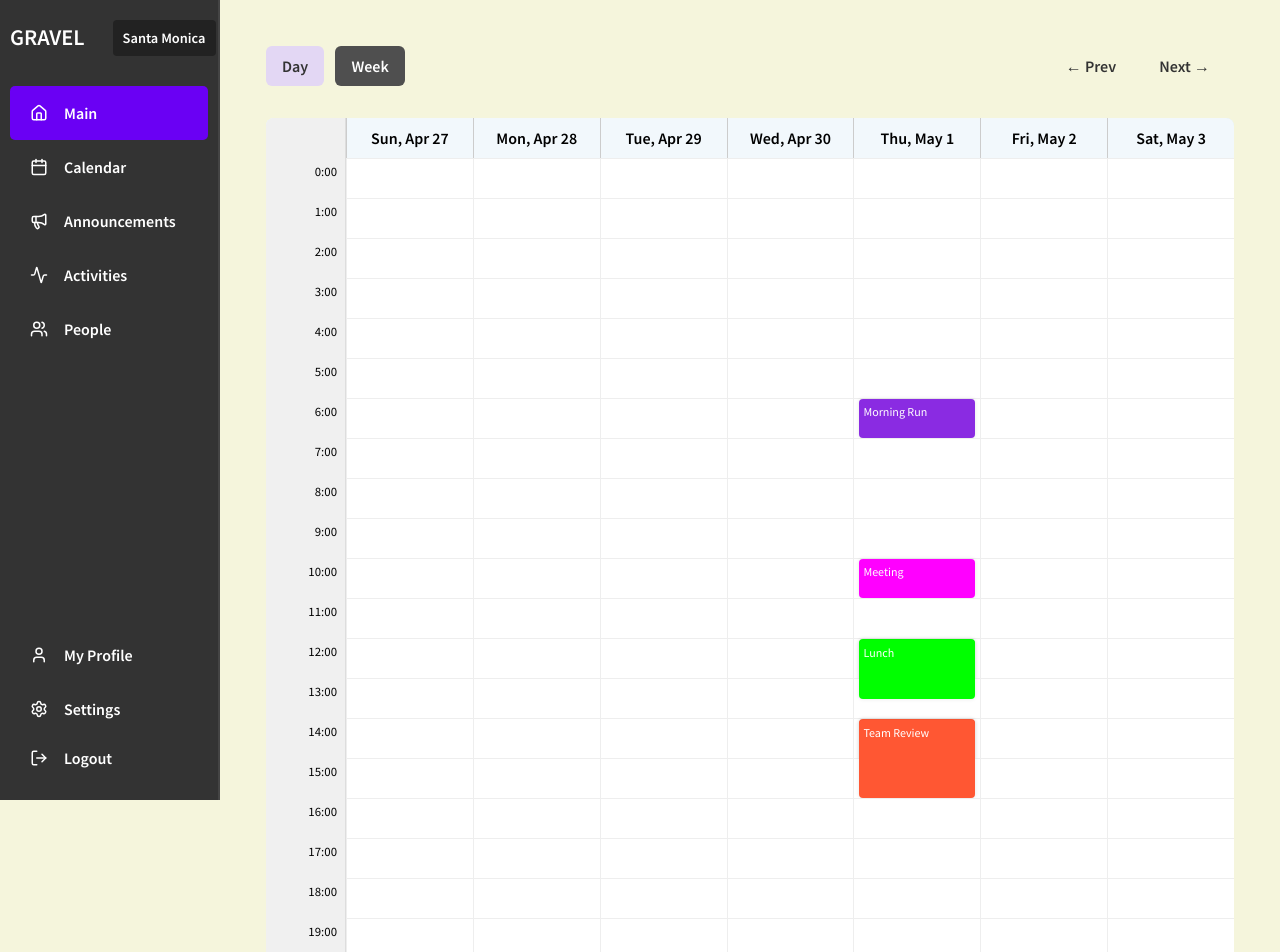
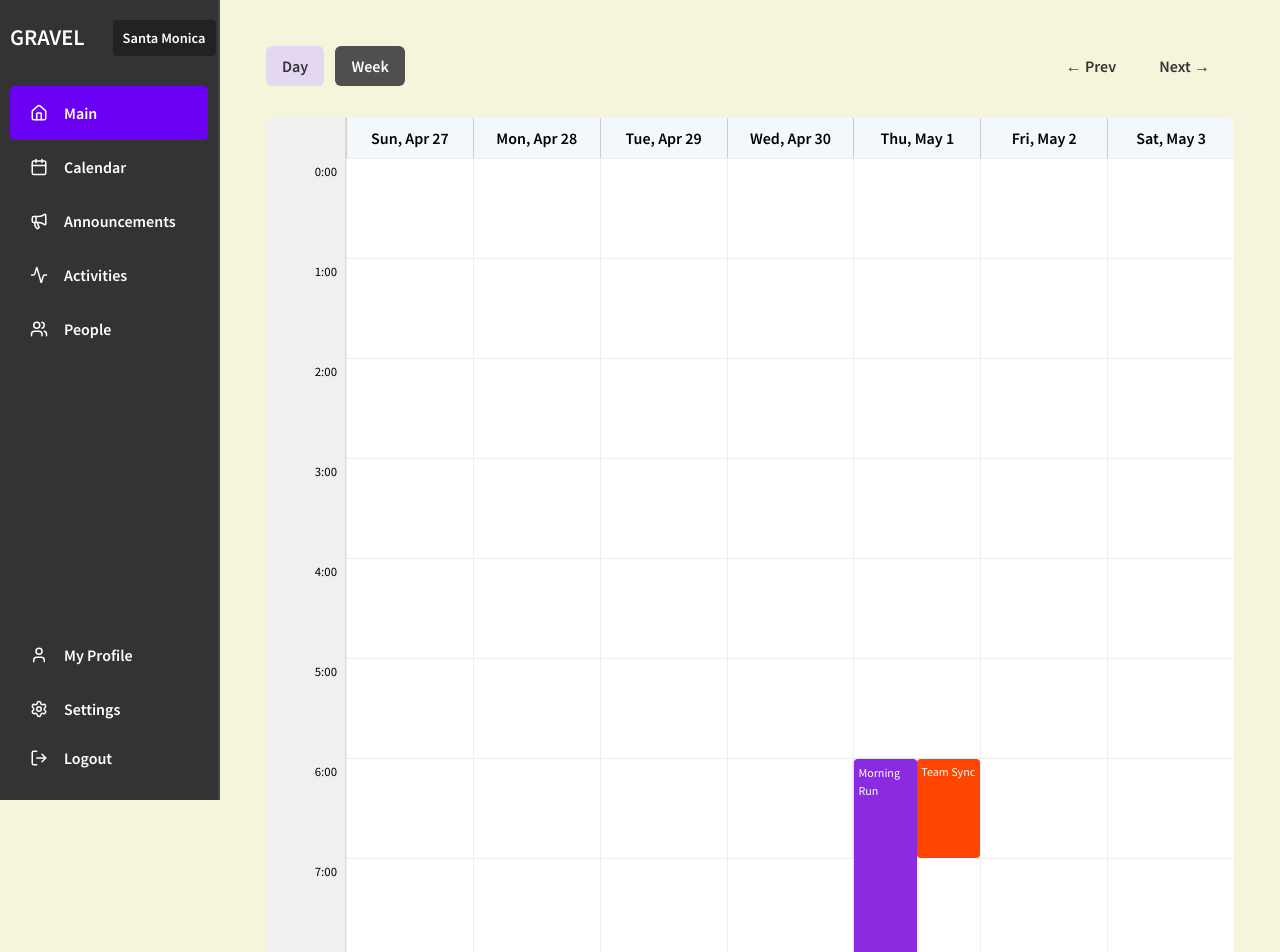
Before and after one commit to karen93shieh/gravel, a SvelteKit app: page /mainPages/calendar in a window 1280 px wide. Shown: the top 952 px of the page. Built offline with nearby package versions, Linux system fonts and the light colour scheme.

Commit message:
side by side activities

```diff
--- a/src/routes/mainPages/calendar/+page.svelte
+++ b/src/routes/mainPages/calendar/+page.svelte
@@ -7,8 +7,15 @@
       title: 'Morning Run',
       date: new Date(),
       startHour: 6,
+      endHour: 8,
+      color: '#8A2BE2',
+    },
+    {
+      title: 'Team Sync',
+      date: new Date(),
+      startHour: 6,
       endHour: 7,
-      color: '#8A2BE2',
+      color: '#FF4500',
     },
     {
       title: 'Meeting',
@@ -16,20 +23,6 @@
       startHour: 10,
       endHour: 11,
       color: '#FF00FF',
-    },
-    {
-      title: 'Lunch',
-      date: new Date(),
-      startHour: 12,
-      endHour: 13.5,
-      color: '#00FF00',
-    },
-    {
-      title: 'Team Review',
-      date: new Date(),
-      startHour: 14,
-      endHour: 16,
-      color: '#FF5733',
     }
   ];
 
@@ -50,28 +43,18 @@
     date.toLocaleDateString(undefined, { weekday: 'short', month: 'short', day: 'numeric' });
 
   function goBack() {
-    if (view === 'day') {
-      startDate.setDate(startDate.getDate() - 1);
-    } else if (view === 'week') {
-      startDate.setDate(startDate.getDate() - 7);
-    }
+    startDate.setDate(startDate.getDate() - (view === 'day' ? 1 : 7));
     startDate = new Date(startDate);
   }
 
   function goForward() {
-    if (view === 'day') {
-      startDate.setDate(startDate.getDate() + 1);
-    } else if (view === 'week') {
-      startDate.setDate(startDate.getDate() + 7);
-    }
+    startDate.setDate(startDate.getDate() + (view === 'day' ? 1 : 7));
     startDate = new Date(startDate);
   }
 
-  // Show most recent announcement
-  let latestAnnouncement = null;
-
   import { onMount } from 'svelte';
 
+  let latestAnnouncement = null;
   onMount(() => {
     const saved = localStorage.getItem('announcements');
     if (saved) {
@@ -81,8 +64,51 @@
       }
     }
   });
+
+  function layoutActivitiesForDate(dateActivities) {
+  // Sort by start time
+  dateActivities.sort((a, b) => a.startHour - b.startHour);
+
+  let columns = [];
+
+  for (const activity of dateActivities) {
+    let placed = false;
+
+    for (const column of columns) {
+      if (!column.some(a => isOverlap(a, activity))) {
+        column.push(activity);
+        placed = true;
+        break;
+      }
+    }
+
+    if (!placed) {
+      columns.push([activity]);
+    }
+  }
+
+  // Flatten and assign layout info
+  const positioned = [];
+  columns.forEach((column, colIndex) => {
+    column.forEach(activity => {
+      positioned.push({
+        ...activity,
+        left: `${(colIndex / columns.length) * 100}%`,
+        width: `${100 / columns.length}%`
+      });
+    });
+  });
+
+  return positioned;
+}
+
+function isOverlap(a, b) {
+  return a.startHour < b.endHour && b.startHour < a.endHour;
+}
+
 </script>
 
+<!-- Toolbar and Announcement -->
 <div class="top-bar">
   <div class="view-controls">
     <button class="day-btn" class:selected={view === 'day'} on:click={() => (view = 'day')}>Day</button>
@@ -104,6 +130,7 @@
   </div>
 {/if}
 
+<!-- Week View -->
 {#if view === 'week'}
   <div class="calendar-grid week-view">
     <div class="header-row">
@@ -118,13 +145,12 @@
         <div class="time-cell">{hour}:00</div>
         {#each getDatesForWeek(startDate) as date}
           <div class="calendar-cell">
-            {#each activities.filter(a =>
-              a.date.toDateString() === date.toDateString() &&
-              a.startHour <= hour && a.endHour > hour) as activity}
+            {#each layoutActivitiesForDate(
+              activities.filter(a => a.date.toDateString() === date.toDateString())
+            ).filter(a => a.startHour <= hour && a.endHour > hour) as activity}
               <div
                 class="activity"
-                style="background-color: {activity.color}; height: {(activity.endHour - activity.startHour) * 100}%; top: {(activity.startHour - hour) * 100}%;"
-              >
+                style="background-color: {activity.color}; top: {(activity.startHour - hour) * 100}%; height: {(activity.endHour - activity.startHour) * 100}%; left: {activity.left}; width: {activity.width};">
                 {activity.title}
               </div>
             {/each}
@@ -133,6 +159,8 @@
       </div>
     {/each}
   </div>
+
+<!-- Day View -->
 {:else if view === 'day'}
   <div class="calendar-grid day-view">
     <div class="header-row">
@@ -144,13 +172,12 @@
       <div class="time-row">
         <div class="time-cell">{hour}:00</div>
         <div class="calendar-cell">
-          {#each activities.filter(a =>
-            a.date.toDateString() === startDate.toDateString() &&
-            a.startHour <= hour && a.endHour > hour) as activity}
+          {#each layoutActivitiesForDate(
+              activities.filter(a => a.date.toDateString() === startDate.toDateString())
+              ).filter(a => a.startHour <= hour && a.endHour > hour) as activity}
             <div
               class="activity"
-              style="background-color: {activity.color}; height: {(activity.endHour - activity.startHour) * 100}%; top: {(activity.startHour - hour) * 100}%;"
-            >
+              style="background-color: {activity.color}; top: {(activity.startHour - hour) * 100}%; height: {(activity.endHour - activity.startHour) * 100}%; left: {activity.left}; width: {activity.width};">
               {activity.title}
             </div>
           {/each}
@@ -265,15 +292,14 @@
 
   .activity {
   position: absolute;
-    left: 5px;
-    right: 5px;
-    top: 0;
   padding: 0.25rem;
   color: white;
   font-size: 0.75rem;
   border-radius: 4px;
   box-shadow: 0 0 4px rgba(0, 0, 0, 0.1);
+  box-sizing: border-box;
 }
+
 
   .calendar-grid.day-view .header-row {
     grid-template-columns: 80px 1fr;
@@ -308,4 +334,27 @@
     font-style: italic;
     color: #555;
   }
+  .activity {
+    position: absolute;
+    top: 0;
+    bottom: 0;
+    padding: 0.25rem;
+    color: white;
+    font-size: 0.75rem;
+    border-radius: 4px;
+    box-shadow: 0 0 4px rgba(0, 0, 0, 0.1);
+    box-sizing: border-box;
+  }
+
+  .calendar-cell {
+    border-left: 1px solid #eee;
+    border-top: 1px solid #eee;
+    position: relative;
+    background-color: white;
+    height: 100px; /* controls vertical spacing of each hour slot */
+  }
+
+  .time-row {
+    min-height: 100px;
+  }
 </style>
```
Lines whose indentation alone changed are shown as unchanged.
